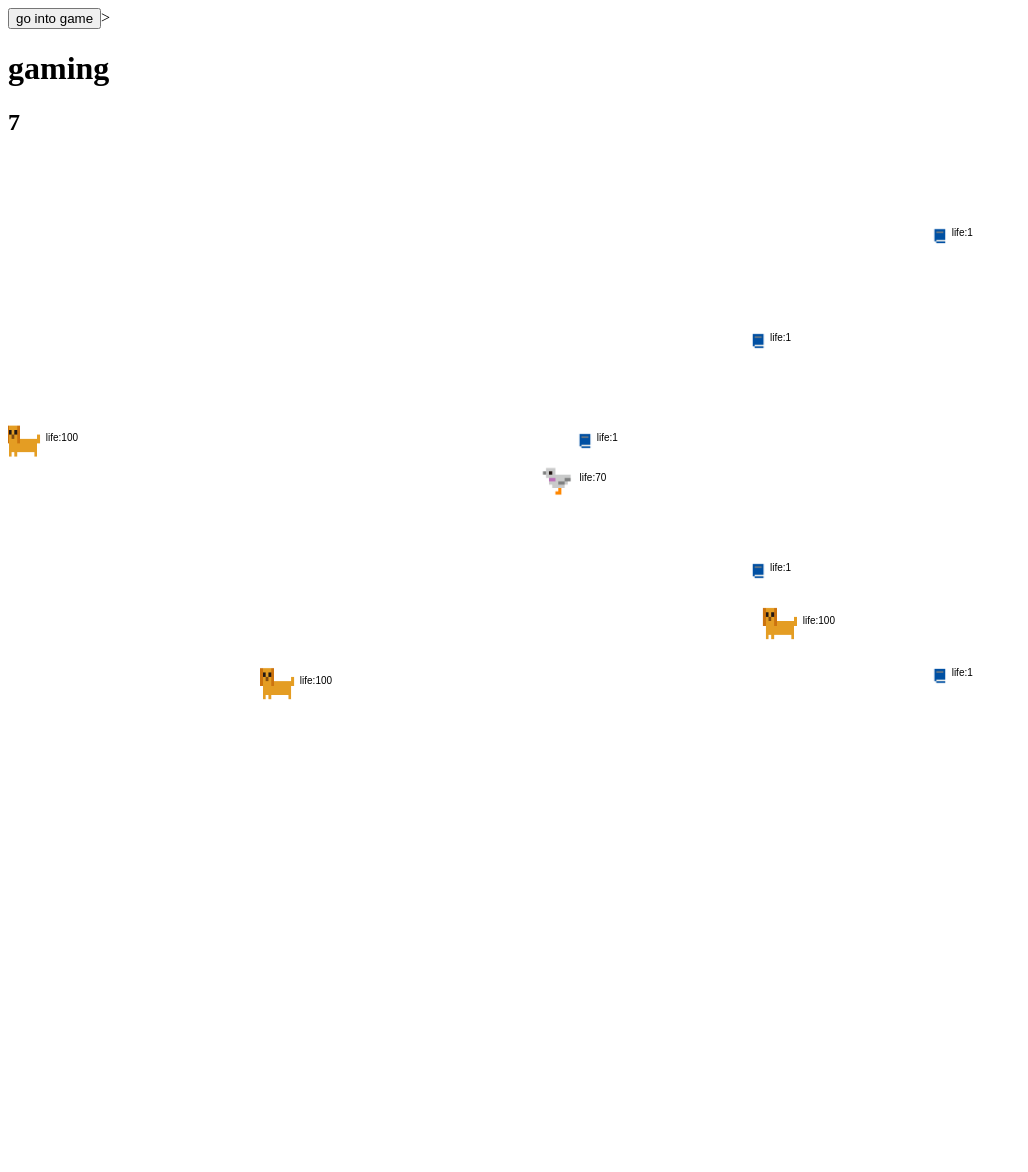
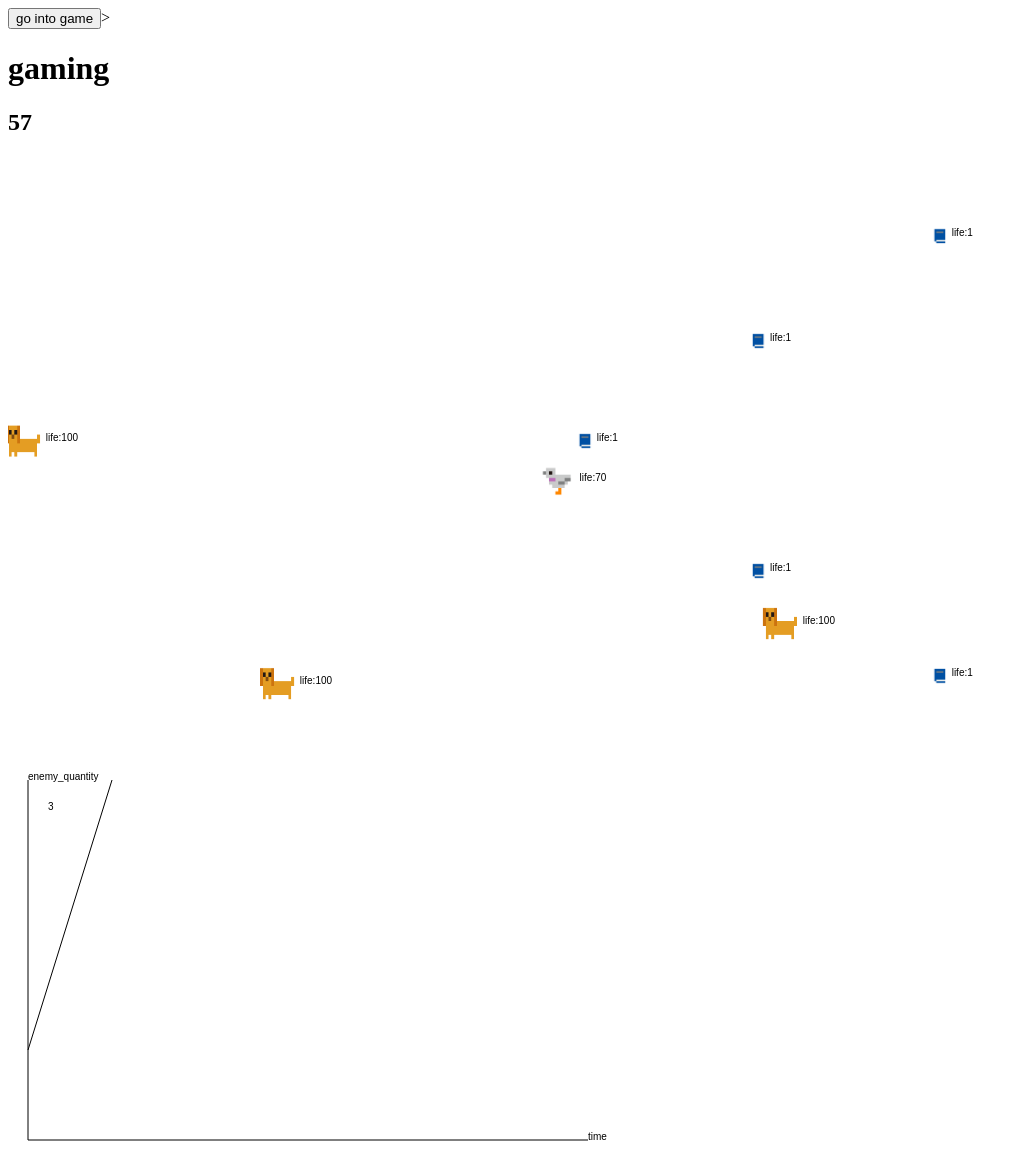
Before and after one commit to SinosGray/htmlsurvivor, a plain HTML site: page index.html in a window 1280 px wide. Shown: the whole page, without its empty margins (0-1028 px from the left). Before the commit the page ends 800 px from the top, so only its background shows below. Drawn offline with Linux system fonts and the light colour scheme.

Commit message:
add chart

```diff
--- a/index.html
+++ b/index.html
@@ -16,13 +16,14 @@
 <body>
     <h1 id="game_status"> game </h1>
     <h2 id="interval"></h2>
-    <h2 id = "countdown">countdown</h2>
+    <h2 id="countdown">countdown</h2>
     <h2 id="mouse_x"></h2>
     <h2 id="mouse_y"></h2>
 
-    <canvas id="html_canvas" width="1100" height="600" tabindex='1'>
+    <canvas id="html_canvas" width="1100" height="600" tabindex='1'></canvas>
+    <canvas id="chart_canvas" width="600" height="400" tabindex='2'>
 
-        <script type="module" src="./js/renderer.js"></script>
+    <script type="module" src="./js/renderer.js"></script>
 
 
 
@@ -36,4 +37,5 @@
 <img id="bullet2" src="assets/bullet2.png">
 <img id="explosion" src="assets/explosion.png">
 
+
 </html>
--- /dev/null
+++ b/js/chart.js
@@ -0,0 +1,68 @@
+import { Point } from "./gamedata.js"
+class Chart {
+    constructor(canvas, y_axis) {
+        this.ctx = canvas.getContext("2d")
+        this.width = canvas.getAttribute("width")
+        this.height = canvas.getAttribute("height")
+        this.boarder = 20
+        this.y_axis = y_axis
+        this.array = []
+        this.y_interval = 1
+        this.x_point_quantity = 20
+
+        this.bottom = this.height - this.boarder
+        this.top = 0 + this.boarder
+        this.right = this.width - this.boarder
+        this.left = 0 + this.boarder
+
+    }
+
+    init() {
+        let ctx = this.ctx
+        ctx.beginPath()
+        ctx.moveTo(this.right, 0 + this.bottom)
+        ctx.lineTo(this.left, this.bottom)
+        ctx.lineTo(this.left, this.top)
+        ctx.stroke()
+
+        ctx.fillText("time", this.right, this.bottom)
+        ctx.fillText(this.y_axis, this.left, this.top)
+        ctx.fillText(this.y_interval, this.left+20, this.top+30)
+    }
+
+    update_single_value(value) {
+        this.ctx.clearRect(0, 0, this.width, this.height)
+        this.init()
+        let array = this.array
+        array.push(value)
+
+        let ctx = this.ctx
+
+        let end_i = array.length - 1
+        let begin_i = (end_i - this.x_point_quantity) >= 0 ? end_i - this.x_point_quantity : 0
+        this.y_interval = Math.max(...array)
+        if (this.y_interval == 0)
+            return
+
+        ctx.beginPath()
+        let point = this.get_point(0, array[begin_i])
+        ctx.moveTo(point.x, point.y)
+        for (let i = begin_i; i <= end_i; i++) {
+            point = this.get_point(i-begin_i, array[i])
+            ctx.lineTo(point.x, point.y)
+        }
+        ctx.stroke()
+    }
+
+    get_point(x, y) {
+        return new Point(this.left + (this.right - this.left) * x / this.x_point_quantity,
+            this.bottom - (this.bottom - this.top) * y / this.y_interval)
+    }
+
+
+
+}
+
+
+
+export { Chart }
--- a/js/renderer.js
+++ b/js/renderer.js
@@ -3,6 +3,7 @@
 import { EnemyGenerator, datas, canvas_root, init, frame_interval } from "./gamedata.js"
 import { DrawAll } from "./Draw.js"
 import { move_all, attack_detect } from "./move.js"
+import { Chart } from "./chart.js"
 
 
 var canvas = document.getElementById("html_canvas")
@@ -54,7 +55,7 @@ var ctx = canvas.getContext("2d")
 var timestamp = Date.now()
 
 var turn = 0
-var turn_time = 10
+var turn_time = 60
 var request_animate_id
 document.getElementById("levelup_end").onclick = () => {
   end_levelup()
@@ -62,6 +63,7 @@ document.getElementById("levelup_end").onclick = () => {
 }
 init()
 datas.clear_datas()
+var chart = new Chart(document.getElementById("chart_canvas"), "enemy_quantity")
 begin_game()
 
 
@@ -115,6 +117,7 @@ function timer_countdown(turn_time) {
   }, 1e3 * (total_time + timer_bias))
   timer = setInterval(() => {
     html_countdown.innerHTML = total_time
+    chart.update_single_value(datas.enemy_list.length)
     total_time--
   }, 1e3)
 }
```
Also changed, not shown: 1 other file.
